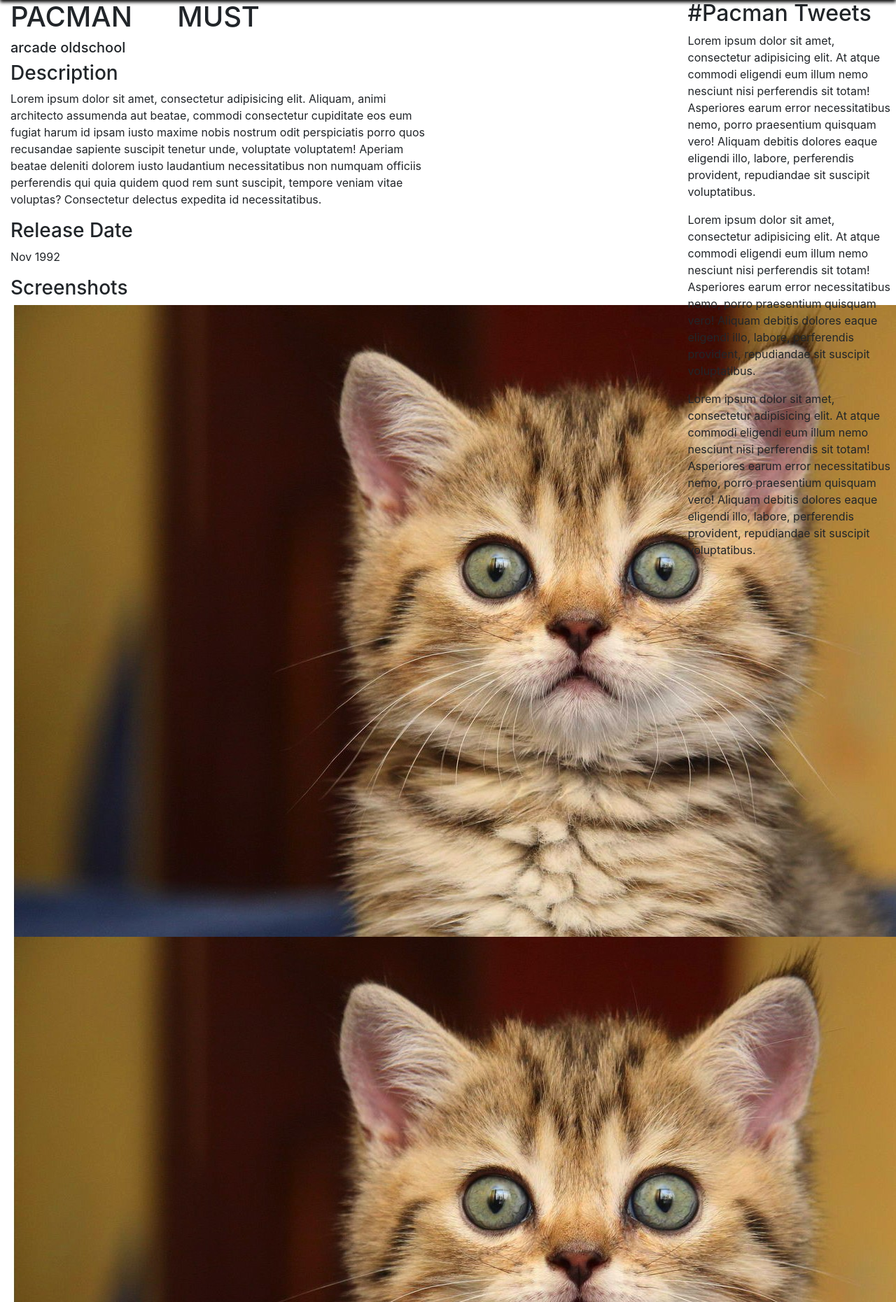
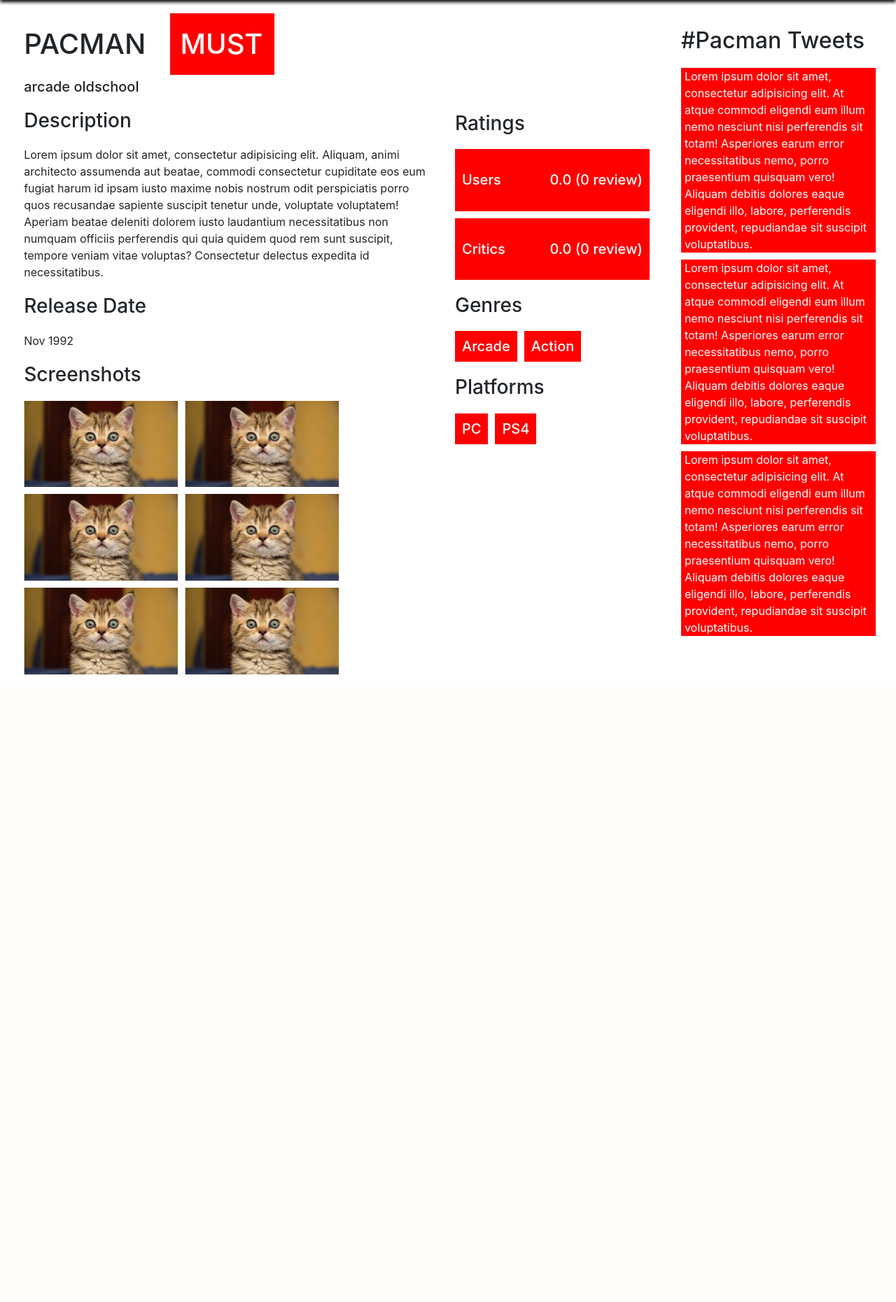
Before and after one commit to O1Dii/games-catalog, a Django app: page /detail in a window 1280 px wide; the page is wider, and only the part inside the window is pictured. Shown: the part 59-1920 px from the top of that part at 70% size. After the commit the page ends 1023 px from the top of that part, so only its background shows below. Run offline with Django 3.2, Linux system fonts and the light colour scheme; style sheets or scripts are compiled from the project's sources; some libraries are stand-ins or nearby versions.

Commit message:
detail_page modified

```diff
--- a/main_app/templates/detail_page.html
+++ b/main_app/templates/detail_page.html
@@ -32,6 +32,28 @@
                             </div>
                         </div>
                         <div class="col-4">
+                            <br><br>
+                            <h3>Ratings</h3>
+                            <div id="users-rating" class="d-flex text-with-background marg-bottom align-items-center
+                             justify-content-between">
+                                <h5>Users</h5>
+                                <h5>0.0 (0 review)</h5>
+                            </div>
+                            <div id="critics-rating" class="d-flex text-with-background align-items-center
+                             justify-content-between">
+                                <h5>Critics</h5>
+                                <h5>0.0 (0 review)</h5>
+                            </div>
+                            <h3>Genres</h3>
+                            <div class="d-flex flex-nowrap flex-row">
+                                <div class="text-with-background marg-right"><h5>Arcade</h5></div>
+                                <div class="text-with-background marg-right"><h5>Action</h5></div>
+                            </div>
+                            <h3>Platforms</h3>
+                            <div class="d-flex flex-nowrap flex-row">
+                                <div class="text-with-background marg-right"><h5>PC</h5></div>
+                                <div class="text-with-background marg-right"><h5>PS4</h5></div>
+                            </div>
                         </div>
                     </div>
                 </div>
--- a/static/css/detail_page.css
+++ b/static/css/detail_page.css
@@ -0,0 +1,39 @@
+#content {
+  margin: 1.5%; }
+
+#content h1, h2, h3, h4, h5 {
+  margin: 20px 20px 20px 0; }
+
+#title-container {
+  width: 100%;
+  margin-bottom: -15px; }
+
+#hidden-container {
+  display: none; }
+
+.screenshot {
+  width: 220px; }
+
+.marg-bottom {
+  margin-bottom: 10px; }
+
+.marg-right {
+  margin-right: 10px; }
+
+.text-with-background {
+  background-color: red;
+  color: white;
+  position: relative; }
+
+.text-with-background h5 {
+  margin: 0;
+  padding: 10px;
+  text-align: center; }
+
+.text-with-background p {
+  margin: 0;
+  padding-left: 5px;
+  padding-right: 5px; }
+
+#users-rating, #critics-rating {
+  height: 10%; }
--- a/static/css/detail_page.scss
+++ b/static/css/detail_page.scss
@@ -0,0 +1,54 @@
+$primary-color: red;
+$secondary-color: white;
+$black-color: black;
+
+#content{
+  margin: 1.5%;
+}
+
+#content h1, h2, h3, h4, h5{
+  margin: 20px 20px 20px 0;
+}
+
+#title-container{
+  width: 100%;
+  margin-bottom: -15px;
+}
+
+#hidden-container{
+  display: none;
+}
+
+.screenshot{
+  width: 220px;
+}
+
+.marg-bottom{
+  margin-bottom: 10px;
+}
+
+.marg-right{
+  margin-right: 10px;
+}
+
+.text-with-background{
+  background-color: $primary-color;
+  color: $secondary-color;
+  position: relative;
+}
+
+.text-with-background h5{
+  margin: 0;
+  padding: 10px;
+  text-align: center;
+}
+
+.text-with-background p{
+  margin: 0;
+  padding-left: 5px;
+  padding-right: 5px;
+}
+
+#users-rating, #critics-rating{
+  height: 10%;
+}
```
